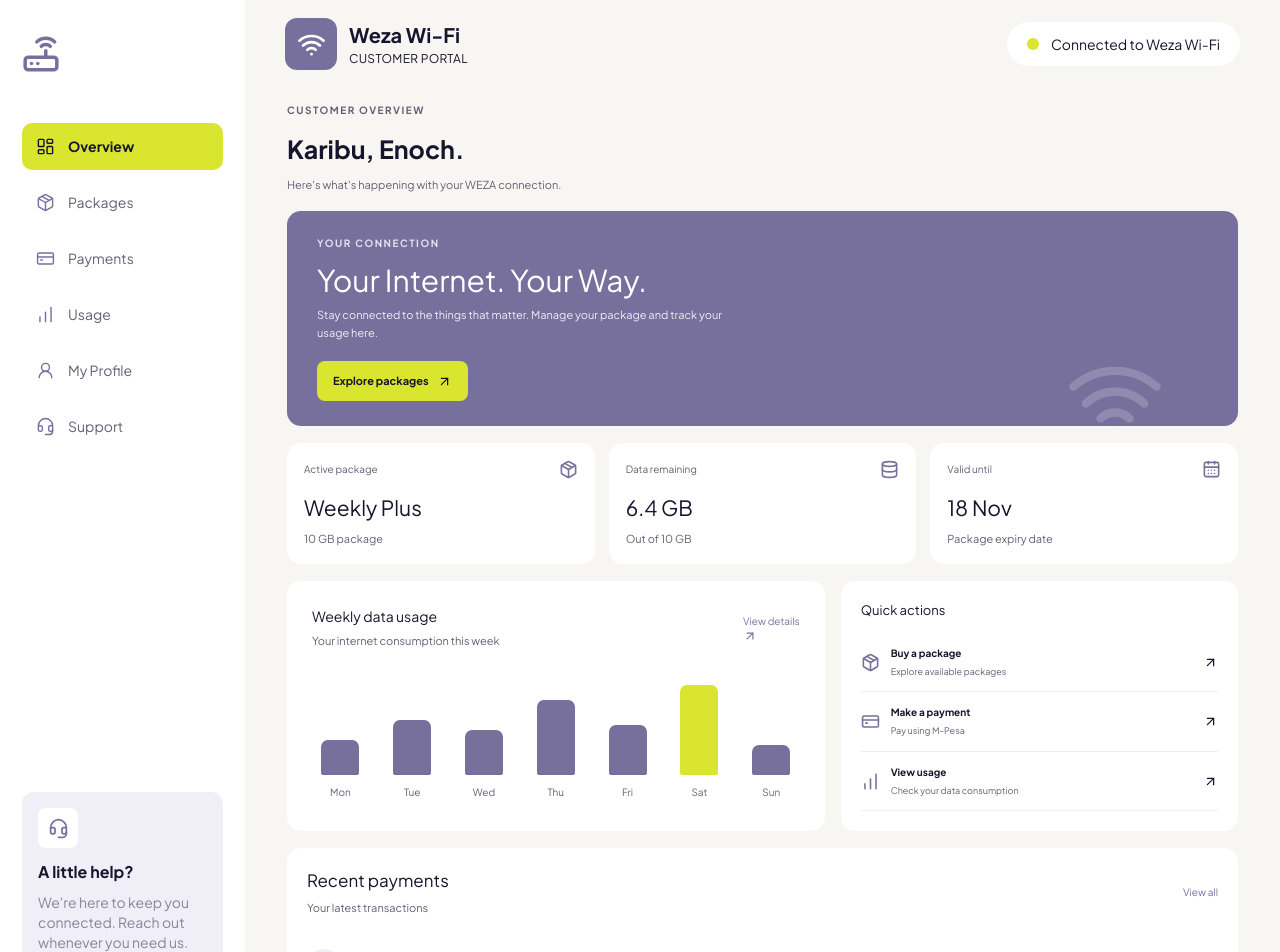
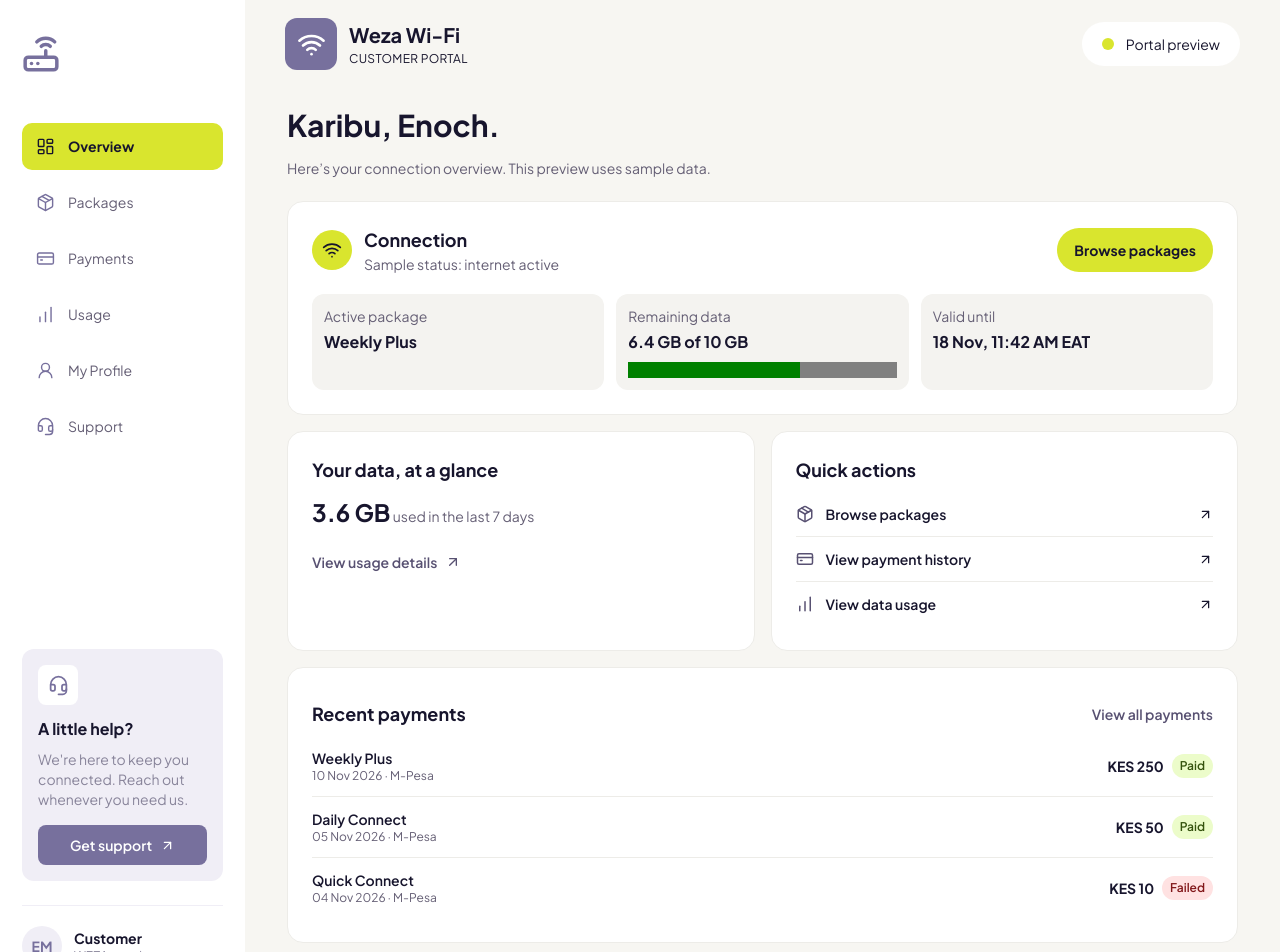
Before and after one commit to Macrinejangu/weza-wifi-billing, a React (Vite) app in the folder apps/customer-portal/: page /dashboard in a window 1280 px wide. Shown: the top 952 px of the page. Built offline with nearby package versions, Linux system fonts and the light colour scheme.

Commit message:
Polish customer portal overview

```diff
--- a/apps/customer-portal/src/components/Topbar.jsx
+++ b/apps/customer-portal/src/components/Topbar.jsx
@@ -25,13 +25,13 @@ export default function Topbar() {
 
       </div>
 
-      {/* Connection Status */}
+      {/* Preview status */}
       <div className="flex items-center gap-3 rounded-full bg-white px-5 py-3 shrink-0">
 
         <span className="w-3 h-3 rounded-full bg-[#D9E52E]"></span>
 
         <span className="text-sm text-[#17152D]">
-          Connected to Weza Wi-Fi
+          Portal preview
         </span>
 
       </div>
--- a/apps/customer-portal/src/pages/Dashboard.jsx
+++ b/apps/customer-portal/src/pages/Dashboard.jsx
@@ -1,183 +1,116 @@
+import { ArrowUpRight, ChartNoAxesColumnIncreasing, CreditCard, Package, Wifi } from 'lucide-react'
+import { Link } from 'react-router-dom'
 
-import { NavLink } from 'react-router-dom'
-import {
-  Wifi,
-  Database,
-  CalendarDays,
-  Package,
-  CreditCard,
-  ChartNoAxesColumnIncreasing,
-  ArrowUpRight,
-  CheckCircle2
-} from 'lucide-react'
-
-const weeklyUsage = [
-  { day: 'Mon', amount: 35 },
-  { day: 'Tue', amount: 55 },
-  { day: 'Wed', amount: 45 },
-  { day: 'Thu', amount: 75 },
-  { day: 'Fri', amount: 50 },
-  { day: 'Sat', amount: 90, highlight: true },
-  { day: 'Sun', amount: 30 }
+const quickActions = [
+  { label: 'Browse packages', to: '/packages', icon: Package },
+  { label: 'View payment history', to: '/payments', icon: CreditCard },
+  { label: 'View data usage', to: '/usage', icon: ChartNoAxesColumnIncreasing },
 ]
 
-function UsageChart() {
-  return (
-    <section className="usage-chart">
-      <div className="chart-heading">
-        <div>
-          <h3>Weekly data usage</h3>
-          <p>Your internet consumption this week</p>
-        </div>
-        <NavLink to="/usage">View details <ArrowUpRight size={14} /></NavLink>
-      </div>
+const recentPayments = [
+  { name: 'Weekly Plus', date: '10 Nov 2026', amount: 250, status: 'Paid' },
+  { name: 'Daily Connect', date: '05 Nov 2026', amount: 50, status: 'Paid' },
+  { name: 'Quick Connect', date: '04 Nov 2026', amount: 10, status: 'Failed' },
+]
 
-      <div className="chart-bars">
-        {weeklyUsage.map((item) => (
-          <div className="chart-column" key={item.day}>
-            <div className="bar-area">
-              <div
-                className={`chart-bar ${item.highlight ? 'lime-bar' : ''}`}
-                style={{ height: `${item.amount}%` }}
-              />
-            </div>
-            <span>{item.day}</span>
-          </div>
-        ))}
-      </div>
-    </section>
-  )
-}
+const card = 'min-w-0 rounded-2xl border border-[#edece8] bg-white p-4 sm:p-6'
 
 export default function Dashboard() {
   return (
-    <div className="page-content">
+    <div className="page-content space-y-4">
+      <header className="page-heading">
+        <h1>Karibu, Enoch.</h1>
+        <p>Here’s your connection overview. This preview uses sample data.</p>
+      </header>
 
-      <div className="dashboard-heading">
-        <p className="hero-eyebrow">CUSTOMER OVERVIEW</p>
-        <h1>Karibu, Enoch.</h1>
-        <p>Here's what's happening with your WEZA connection.</p>
-      </div>
+      <section className={card} aria-labelledby="connection-overview">
+        <div className="flex flex-wrap items-center justify-between gap-3">
+          <div className="flex items-center gap-3">
+            <span className="grid size-10 shrink-0 place-items-center rounded-full bg-[#d9e52e]">
+              <Wifi size={20} aria-hidden="true" />
+            </span>
+            <div>
+              <h2 id="connection-overview" className="text-lg font-bold">Connection</h2>
+              <p className="text-sm text-[#655f75]">Sample status: internet active</p>
+            </div>
+          </div>
+          <Link to="/packages" className="public-button">Browse packages</Link>
+        </div>
 
-      <section className="welcome-hero dashboard-hero">
-        <div className="hero-content">
-          <p className="hero-eyebrow">YOUR CONNECTION</p>
-          <h1>Your Internet. Your Way.</h1>
-          <p className="hero-description">
-            Stay connected to the things that matter.
-            Manage your package and track your usage here.
-          </p>
-          <NavLink to="/packages" className="hero-button">
-            Explore packages <ArrowUpRight size={15} />
-          </NavLink>
-        </div>
-        <Wifi className="hero-decoration" size={100} />
+        <dl className="mt-5 grid gap-3 sm:grid-cols-3">
+          <div className="rounded-xl bg-[#f4f3f0] p-3">
+            <dt className="text-sm text-[#655f75]">Active package</dt>
+            <dd className="mt-1 font-bold">Weekly Plus</dd>
+          </div>
+          <div className="rounded-xl bg-[#f4f3f0] p-3">
+            <dt className="text-sm text-[#655f75]">Remaining data</dt>
+            <dd className="mt-1 font-bold">6.4 GB of 10 GB</dd>
+            <progress
+              className="mt-2 block w-full accent-[#726b91]"
+              value={6.4}
+              max={10}
+              aria-label="6.4 GB remaining out of 10 GB"
+            />
+          </div>
+          <div className="rounded-xl bg-[#f4f3f0] p-3">
+            <dt className="text-sm text-[#655f75]">Valid until</dt>
+            <dd className="mt-1 font-bold">18 Nov, 11:42 AM EAT</dd>
+          </div>
+        </dl>
       </section>
 
-      <section className="dashboard-stats">
+      <div className="grid gap-4 lg:grid-cols-2">
+        <section className={card}>
+          <h2 className="text-lg font-bold">Your data, at a glance</h2>
+          <p className="mt-3 text-sm text-[#655f75]">
+            <strong className="text-2xl text-[#17152d]">3.6 GB</strong> used in the last 7 days
+          </p>
+          <Link to="/usage" className="mt-3 inline-flex min-h-11 items-center gap-2 text-sm font-semibold text-[#585172]">
+            View usage details <ArrowUpRight size={16} aria-hidden="true" />
+          </Link>
+        </section>
 
-        <article className="stat-card">
-          <div className="dashboard-stat-top">
-            Active package
-            <Package size={19} />
-          </div>
-          <h3>Weekly Plus</h3>
-          <p>10 GB package</p>
-        </article>
-
-        <article className="stat-card">
-          <div className="dashboard-stat-top">
-            Data remaining
-            <Database size={19} />
-          </div>
-          <h3>6.4 GB</h3>
-          <p>Out of 10 GB</p>
-        </article>
-
-        <article className="stat-card">
-          <div className="dashboard-stat-top">
-            Valid until
-            <CalendarDays size={19} />
-          </div>
-          <h3>18 Nov</h3>
-          <p>Package expiry date</p>
-        </article>
-
-      </section>
-
-      <div className="dashboard-content-grid">
-        <UsageChart />
-
-        <section className="dashboard-actions">
-          <h3>Quick actions</h3>
-
-          <NavLink to="/packages" className="dashboard-action">
-            <Package size={19} />
-            <span>
-              <strong>Buy a package</strong>
-              <small>Explore available packages</small>
-            </span>
-            <ArrowUpRight size={15} />
-          </NavLink>
-
-          <NavLink to="/payments" className="dashboard-action">
-            <CreditCard size={19} />
-            <span>
-              <strong>Make a payment</strong>
-              <small>Pay using M-Pesa</small>
-            </span>
-            <ArrowUpRight size={15} />
-          </NavLink>
-
-          <NavLink to="/usage" className="dashboard-action">
-            <ChartNoAxesColumnIncreasing size={19} />
-            <span>
-              <strong>View usage</strong>
-              <small>Check your data consumption</small>
-            </span>
-            <ArrowUpRight size={15} />
-          </NavLink>
+        <section className={card}>
+          <h2 className="text-lg font-bold">Quick actions</h2>
+          <ul className="mt-2 divide-y divide-[#edece8]">
+            {quickActions.map(({ label, to, icon: Icon }) => (
+              <li key={to}>
+                <Link to={to} className="flex min-h-11 items-center gap-3 py-2 text-sm font-semibold">
+                  <Icon size={18} className="shrink-0 text-[#585172]" aria-hidden="true" />
+                  <span className="flex-1">{label}</span>
+                  <ArrowUpRight size={15} className="shrink-0" aria-hidden="true" />
+                </Link>
+              </li>
+            ))}
+          </ul>
         </section>
       </div>
 
-      <section className="dashboard-payments">
-        <div className="section-heading">
-          <div>
-            <h3>Recent payments</h3>
-            <p>Your latest transactions</p>
-          </div>
-          <NavLink to="/payments">View all</NavLink>
+      <section className={card}>
+        <div className="flex flex-wrap items-center justify-between gap-2">
+          <h2 className="text-lg font-bold">Recent payments</h2>
+          <Link to="/payments" className="inline-flex min-h-11 items-center text-sm font-semibold text-[#585172]">
+            View all payments
+          </Link>
         </div>
 
-        <div className="dashboard-payment-row">
-          <div className="dashboard-payment-icon">
-            <CheckCircle2 size={18} />
-          </div>
-          <div>
-            <strong>Weekly Plus</strong>
-            <p>M-Pesa · 11 Nov 2026</p>
-          </div>
-          <div className="dashboard-payment-amount">
-            <strong>KSh 250</strong>
-            <small>Successful</small>
-          </div>
-        </div>
-
-        <div className="dashboard-payment-row">
-          <div className="dashboard-payment-icon">
-            <CheckCircle2 size={18} />
-          </div>
-          <div>
-            <strong>Daily Package</strong>
-            <p>M-Pesa · 8 Nov 2026</p>
-          </div>
-          <div className="dashboard-payment-amount">
-            <strong>KSh 50</strong>
-            <small>Successful</small>
-          </div>
-        </div>
+        <ul className="divide-y divide-[#edece8]">
+          {recentPayments.map(({ name, date, amount, status }) => (
+            <li key={name} className="flex flex-wrap items-center justify-between gap-2 py-3 text-sm">
+              <div>
+                <p className="font-semibold">{name}</p>
+                <p className="text-xs text-[#655f75]">{date} · M-Pesa</p>
+              </div>
+              <div className="flex flex-wrap items-center gap-2">
+                <strong>KES {amount.toLocaleString('en-KE')}</strong>
+                <span className={`rounded-full px-2 py-1 text-xs font-semibold ${status === 'Paid' ? 'bg-lime-100 text-lime-900' : 'bg-red-100 text-red-900'}`}>
+                  {status}
+                </span>
+              </div>
+            </li>
+          ))}
+        </ul>
       </section>
-
     </div>
   )
 }
```
